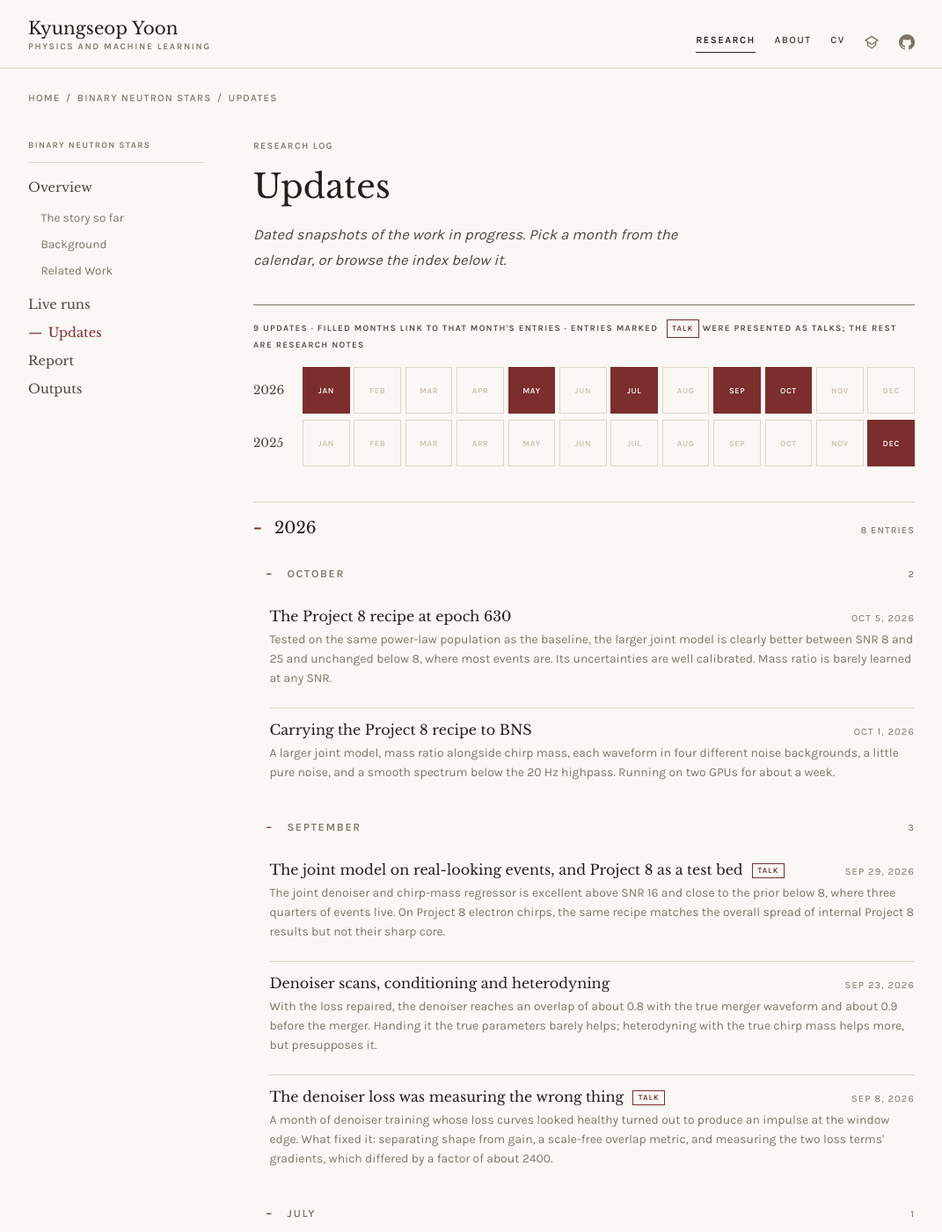
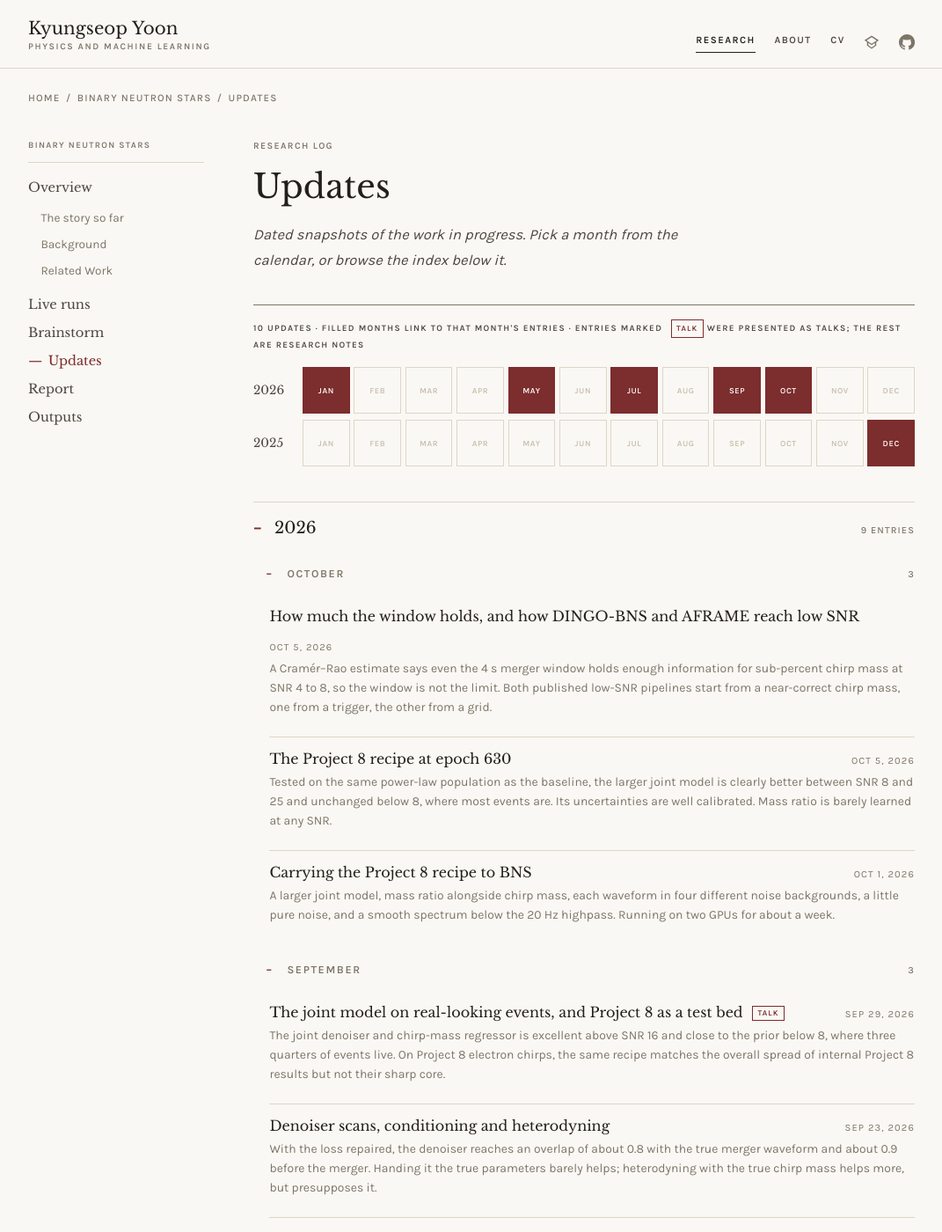
Before and after one commit to kyoon-mit/kyoon-mit.github.io, a Jekyll site: the page built from docs/projects/bns/updates.md, in a window 1280 px wide and 1400 px high. Shown: the whole window at 88% size, without its empty margins (104-1175 px from the left). Built offline with Jekyll 4.4.1, drawn with Linux system fonts in a browser that asks for light colours; part of the change alters nothing that is shown.

Commit message:
Add a brainstorm checklist and the 5 October update
The brainstorm page lists every idea for reaching low SNR as done, running or
to try, each done item linked to the dated update that tested it. The new
update covers the Cramér-Rao window check and how DINGO-BNS and the AFRAME BNS
search reach low SNR.

Co-Authored-By: Claude Opus 5.5 <noreply@anthropic.com>

```diff
--- a/docs/_includes/project-subnav.html
+++ b/docs/_includes/project-subnav.html
@@ -8,6 +8,7 @@
 {%- assign u_background = base | append: 'background/' -%}
 {%- assign u_related = base | append: 'related-work/' -%}
 {%- assign u_live = base | append: 'live/' -%}
+{%- assign u_brain = base | append: 'brainstorm/' -%}
 {%- assign u_updates = base | append: 'updates/' -%}
 {%- assign u_report = base | append: 'report/' -%}
 {%- assign u_results = base | append: 'results/' -%}
@@ -27,6 +28,9 @@
       <a href="{{ u_live | relative_url }}" class="subnav__link {% if page.url == u_live %}is-current{% endif %}">Live runs</a>
     </li>
     <li>
+      <a href="{{ u_brain | relative_url }}" class="subnav__link {% if page.url == u_brain %}is-current{% endif %}">Brainstorm</a>
+    </li>
+    <li>
       <a href="{{ u_updates | relative_url }}" class="subnav__link {% if page.url contains u_updates %}is-current{% endif %}">Updates</a>
     </li>
     <li>
--- /dev/null
+++ b/docs/_updates/2026-10-05-window-bound-and-prior-conditioning.md
@@ -0,0 +1,61 @@
+---
+title: How much the window holds, and how DINGO-BNS and AFRAME reach low SNR
+date: 2026-10-05
+summary: >-
+  A Cramér–Rao estimate says even the 4 s merger window holds enough
+  information for sub-percent chirp mass at SNR 4 to 8, so the window is not the
+  limit. Both published low-SNR pipelines start from a near-correct chirp mass,
+  one from a trigger, the other from a grid.
+---
+
+## The window is not the bottleneck
+
+For 600 events from the test set, the chirp-mass Cramér–Rao bound was computed
+for windows ending at merger, with a TaylorF2 waveform (3.5PN phase, no spins)
+and the median O3b PSD. Each event is normalized to its catalog SNR.
+
+| SNR | events | bound σ(Mc)/Mc, 3.5 s | 8 s | 16 s | 30 s | in-window SNR, 3.5 s to 30 s |
+|---|---|---|---|---|---|---|
+| 4 to 6 | 399 | 0.39% | 0.19% | 0.11% | 0.08% | 4.0 to 4.8 |
+| 6 to 8 | 121 | 0.28% | 0.13% | 0.08% | 0.05% | 5.6 to 6.6 |
+| 8 to 12 | 55 | 0.20% | 0.09% | 0.05% | 0.04% | 7.8 to 9.5 |
+| 12 to 16 | 17 | 0.14% | 0.06% | 0.04% | 0.03% | 11.5 to 13.5 |
+
+Our 3.5 s window already holds most of the SNR, and its bound is five times
+tighter than the 2% we score against. Lengthening it to 30 s tightens the bound
+about fivefold but adds only about 20% SNR.
+
+The bound is optimistic at this SNR, though. It assumes a single smooth
+likelihood peak, which holds only well above threshold. Near SNR 5 the noise
+produces several competing chirp-mass solutions, and the real achievable error
+is much larger. So the information is not missing for lack of window, but a
+precise estimate at SNR 5 is not guaranteed either. A matched-filter benchmark
+on the same windows would settle it.
+
+## What the published pipelines do differently
+
+Both reach low SNR by never searching the full chirp-mass range with the
+network.
+
+- **DINGO-BNS** conditions on a chirp-mass proxy: the true chirp mass blurred
+  by a kernel of ±0.002 M☉ in its BNS training settings, about 0.15%. It
+  removes the leading-order chirp phase with that proxy in a multibanded
+  frequency domain, over 128 s and 30 to 1536 Hz. At inference the proxy comes
+  from a search trigger, or from a scan over chirp masses scored by the exact
+  likelihood. The released GW170817 demo also fixes the sky position.
+- **The AFRAME BNS search** heterodynes the strain at a grid of chirp masses (100
+  log-spaced values from 1.0 to 2.5 in the data module), so the network sees the
+  data de-chirped at every candidate and only has to notice which one went
+  stationary.
+
+Our models are asked something neither does: find the chirp mass in a broad
+prior from the raw chirp. The
+[brainstorm]({{ '/projects/bns/brainstorm/' | relative_url }}) page lists the
+tests that follow from this.
+
+## Also started today
+
+- A fine-tune of the Project 8 recipe run on SNR ≥ 8 only, the range that
+  decides sensitive volume, validating on the full power law from SNR 4.
+- A sensitive-volume measurement from the epoch-630 checkpoint, with −σ as the
+  statistic, no time integration, and about one week of O3b background.
--- a/docs/assets/css/main.css
+++ b/docs/assets/css/main.css
@@ -583,3 +583,19 @@ ul, ol { margin: 0; }
 .talk__kind { font-size: .62rem; text-transform: uppercase; letter-spacing: .13em; font-weight: 600; color: var(--accent); }
 .talk__title { margin-top: .4rem; font-family: var(--font-display); font-size: 1.02rem; line-height: 1.4; color: var(--ink); }
 .talk__about { margin-top: .55rem; font-size: .9rem; line-height: 1.6; color: var(--ink-2); }
+
+/* Brainstorm checklist */
+.prose .checklist { list-style: none; padding: 0; margin: 0; border-top: 1px solid var(--ink-3); max-width: none; }
+.prose .checklist > li, .prose .checklist > li + li {
+  display: grid; grid-template-columns: 1.5rem minmax(0, 1fr); gap: .8rem;
+  margin: 0; padding: .85rem 0; border-bottom: 1px solid var(--rule);
+}
+.checklist__box {
+  width: 1rem; height: 1rem; margin-top: .25rem; border: 1px solid var(--ink-3);
+  display: inline-grid; place-items: center; font-size: .75rem; line-height: 1;
+}
+.checklist .is-done .checklist__box { background: var(--accent); border-color: var(--accent); }
+.checklist .is-done .checklist__box::after { content: "✓"; color: var(--on-accent); }
+.checklist .is-running .checklist__box { border-color: var(--accent); }
+.checklist .is-running .checklist__box::after { content: "…"; color: var(--accent); }
+.checklist__text { font-size: .92rem; line-height: 1.6; color: var(--ink-2); max-width: 40rem; }
--- /dev/null
+++ b/docs/projects/bns/brainstorm.md
@@ -0,0 +1,57 @@
+---
+layout: project
+title: Brainstorm
+permalink: /projects/bns/brainstorm/
+eyebrow: Ideas and tests
+summary: >-
+  Every idea for reaching quiet events, whether it has been tested, when, and
+  where the result is. Checked items have a dated update behind them.
+---
+
+{%- assign u = '/projects/bns/updates/' -%}
+
+The organizing question is whether a learned model can reach low-SNR events
+without being told roughly where the chirp mass is. The two published pipelines
+that reach low SNR both start from a near-correct chirp mass. DINGO-BNS takes
+it from a search trigger, within about 0.15%. The AFRAME BNS search uses a grid
+of 100 heterodynes. See the
+[5 October update]({{ u | append: '2026-10-05-window-bound-and-prior-conditioning/' | relative_url }}).
+
+## Done
+
+<ul class="checklist">
+  <li class="is-done"><span class="checklist__box" aria-label="done"></span><span class="checklist__text"><b>Direct chirp-mass regression at high SNR.</b> Works at SNR 20 to 40. <a href="{{ u | append: '2025-12-23-regression-snr-20-30/' | relative_url }}">Dec 2025</a>, <a href="{{ u | append: '2026-01-02-transfer-learning-snr-30-40/' | relative_url }}">Jan 2026</a></span></li>
+  <li class="is-done"><span class="checklist__box" aria-label="done"></span><span class="checklist__text"><b>Gaussian uncertainty, pre-merger regression, two-detector sky ring.</b> Uniform SNR only. <a href="{{ u | append: '2026-05-07-cern-three-experiments/' | relative_url }}">May 2026</a></span></li>
+  <li class="is-done"><span class="checklist__box" aria-label="done"></span><span class="checklist__text"><b>Realistic power-law population, sensitive volume with σ.</b> Collapses toward the prior at low SNR; volume an order of magnitude below matched filtering. <a href="{{ u | append: '2026-07-30-reality-check/' | relative_url }}">Jul 2026</a></span></li>
+  <li class="is-done"><span class="checklist__box" aria-label="done"></span><span class="checklist__text"><b>Denoiser loss repair.</b> Shape and gain supervised separately, gradient balance measured. <a href="{{ u | append: '2026-09-08-denoiser-loss/' | relative_url }}">8 Sep</a></span></li>
+  <li class="is-done"><span class="checklist__box" aria-label="done"></span><span class="checklist__text"><b>Curriculum on the lower SNR bound.</b> Tried; a step-counting bug made one result invalid. <a href="{{ u | append: '2026-09-08-denoiser-loss/' | relative_url }}">8 Sep</a></span></li>
+  <li class="is-done"><span class="checklist__box" aria-label="done"></span><span class="checklist__text"><b>Condition the denoiser on the true parameters (FiLM).</b> An oracle, and it moved the overlap by less than 0.01. <a href="{{ u | append: '2026-09-23-denoiser-scans/' | relative_url }}">23 Sep</a></span></li>
+  <li class="is-done"><span class="checklist__box" aria-label="done"></span><span class="checklist__text"><b>Heterodyne with the true chirp mass, denoiser only.</b> Overlap 0.89 to 0.92 before merger; survives a 0.1% chirp-mass error. <a href="{{ u | append: '2026-09-23-denoiser-scans/' | relative_url }}">23 Sep</a></span></li>
+  <li class="is-done"><span class="checklist__box" aria-label="done"></span><span class="checklist__text"><b>Joint denoiser and regressor.</b> Excellent above SNR 16, near the prior below 8. <a href="{{ u | append: '2026-09-29-den-reg-and-project-8/' | relative_url }}">29 Sep</a></span></li>
+  <li class="is-done"><span class="checklist__box" aria-label="done"></span><span class="checklist__text"><b>Reproduce the Project 8 sharp core.</b> Spread reproduced, core not; denoiser no better than a plain regressor at 64/4. <a href="{{ u | append: '2026-09-29-den-reg-and-project-8/' | relative_url }}">29 Sep</a></span></li>
+  <li class="is-done"><span class="checklist__box" aria-label="done"></span><span class="checklist__text"><b>Project 8 recipe on BNS:</b> 128/6, chirp mass and mass ratio, each signal in four backgrounds, smooth spectrum below 20 Hz. Better at SNR 8 to 25, unchanged below 8. <a href="{{ u | append: '2026-10-01-recipe-on-bns/' | relative_url }}">1 Oct</a>, <a href="{{ u | append: '2026-10-05-recipe-at-epoch-630/' | relative_url }}">5 Oct</a></span></li>
+  <li class="is-done"><span class="checklist__box" aria-label="done"></span><span class="checklist__text"><b>Information in the window (Cramér–Rao bound).</b> The 4 s window is not the limit; the bound is optimistic near threshold. <a href="{{ u | append: '2026-10-05-window-bound-and-prior-conditioning/' | relative_url }}">5 Oct</a></span></li>
+</ul>
+
+## Running
+
+<ul class="checklist">
+  <li class="is-running"><span class="checklist__box" aria-label="running"></span><span class="checklist__text"><b>Sensitive volume with −σ, no integration, one week of background.</b> Epoch-630 checkpoint. Started 5 Oct.</span></li>
+  <li class="is-running"><span class="checklist__box" aria-label="running"></span><span class="checklist__text"><b>Fine-tune on SNR ≥ 8,</b> the range that decides sensitive volume, validating on the full power law. Started 5 Oct.</span></li>
+  <li class="is-running"><span class="checklist__box" aria-label="running"></span><span class="checklist__text"><b>Project 8: model size (128/6) and fresh Gaussian noise (resumed to 600 epochs).</b> Neither shows a core yet. See <a href="{{ '/projects/bns/live/' | relative_url }}">live runs</a>.</span></li>
+</ul>
+
+## To try
+
+<ul class="checklist">
+  <li><span class="checklist__box" aria-label="to do"></span><span class="checklist__text"><b>Heterodyne near the true chirp mass, then the joint denoiser and regressor,</b> small model, 256 Hz anti-aliased, pre-merger window. Scan the chirp-mass error ε = 0, 0.1%, 1%, 3%. This is DINGO's refinement setting in our architecture.</span></li>
+  <li><span class="checklist__box" aria-label="to do"></span><span class="checklist__text"><b>Heterodyne grid as input channels,</b> the AFRAME mechanism, in the joint model. Needs no chirp mass.</span></li>
+  <li><span class="checklist__box" aria-label="to do"></span><span class="checklist__text"><b>Bootstrap:</b> estimate the chirp mass, heterodyne with it, denoise, re-estimate.</span></li>
+  <li><span class="checklist__box" aria-label="to do"></span><span class="checklist__text"><b>Matched-filter benchmark</b> on the same 4 s windows at SNR 4 to 8, to measure the real achievable chirp-mass error near threshold.</span></li>
+  <li><span class="checklist__box" aria-label="to do"></span><span class="checklist__text"><b>A dedicated detection output</b> (classification loss, balanced signal and noise) alongside σ.</span></li>
+  <li><span class="checklist__box" aria-label="to do"></span><span class="checklist__text"><b>Time integration of −σ</b> in the sensitive volume (boxcar 0.25 to 1 s).</span></li>
+  <li><span class="checklist__box" aria-label="to do"></span><span class="checklist__text"><b>A longer, two-rate input:</b> low rate for the early inspiral, 2048 Hz for the merger.</span></li>
+  <li><span class="checklist__box" aria-label="to do"></span><span class="checklist__text"><b>Project 8: a standard reconstruction on our data,</b> to see whether a well-measured subset exists in it at all.</span></li>
+  <li><span class="checklist__box" aria-label="to do"></span><span class="checklist__text"><b>A generative prior over clean waveforms</b> (diffusion). The most expensive.</span></li>
+  <li><span class="checklist__box" aria-label="to do"></span><span class="checklist__text"><b>Sky localization</b> with three detectors, and before merger.</span></li>
+</ul>
```
